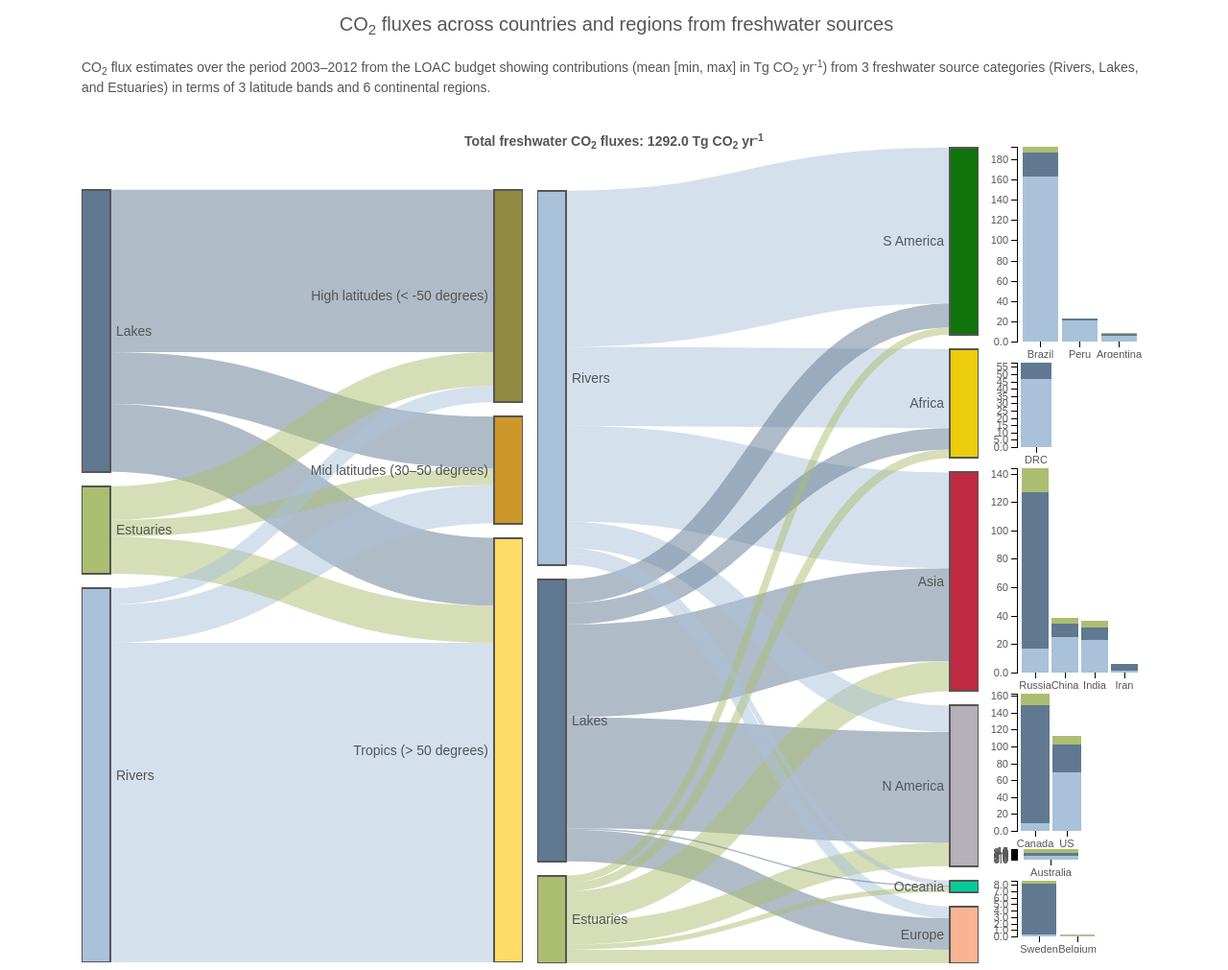
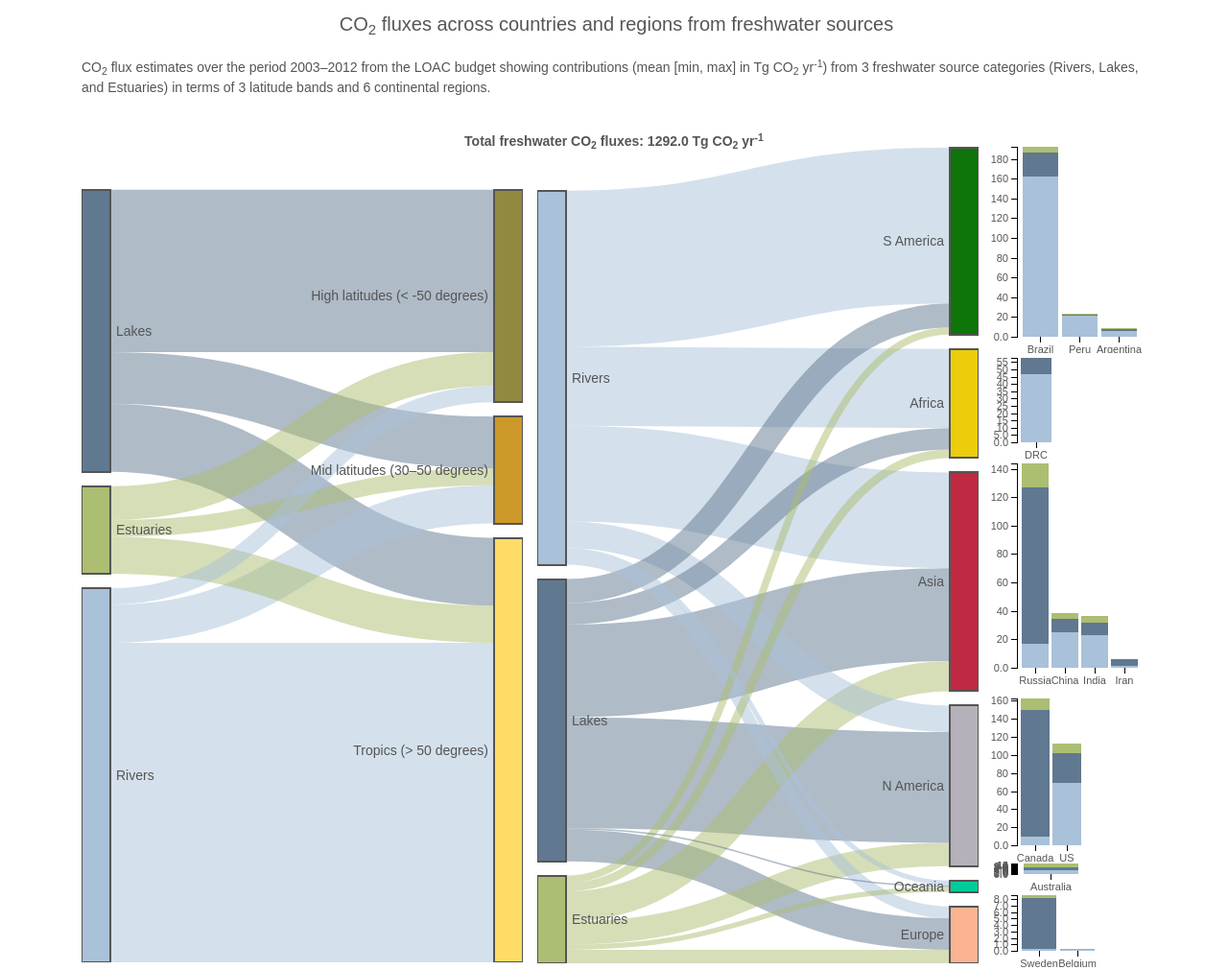
Before and after one commit to KatiRG/C-CASCADES, a plain HTML site: page index.html in a window 1280 px wide. Shown: the top 1011 px of the page at 96% size. Drawn offline with nearby package versions, Linux system fonts and the light colour scheme.

Commit message:
stacked bar svg margins, approx fit

```diff
--- a/index.html
+++ b/index.html
@@ -71,10 +71,10 @@
         makeSankey("#chart1", jsonFile1, 1);
         makeSankey("#chart2", jsonFile2, 2);
 
-        makeStackedBar("#stackedbar_SA", "data/LOAC_budget_TgCyr181113_stackedbar_SAmer.csv", 270, 190);
+        makeStackedBar("#stackedbar_SA", "data/LOAC_budget_TgCyr181113_stackedbar_SAmer.csv", 265, 190);
         makeStackedBar("#stackedbar_Africa", "data/LOAC_budget_TgCyr181113_stackedbar_Africa.csv", 110, 100);
         makeStackedBar("#stackedbar_Asia", "data/LOAC_budget_TgCyr181113_stackedbar_Asia.csv", 235, 190);
-        makeStackedBar("#stackedbar_NAmer", "data/LOAC_budget_TgCyr181113_stackedbar_NAmer.csv", 165, 130);
+        makeStackedBar("#stackedbar_NAmer", "data/LOAC_budget_TgCyr181113_stackedbar_NAmer.csv", 185, 130);
         makeStackedBar("#stackedbar_Oceania", "data/LOAC_budget_TgCyr181113_stackedbar_Oceania.csv", 30, 130);
         makeStackedBar("#stackedbar_Europe", "data/LOAC_budget_TgCyr181113_stackedbar_Europe.csv", 80, 145);
 
@@ -90,7 +90,7 @@
 		    	"#stackedbar_SA": 50,
 		    	"#stackedbar_Africa": 5,
 		    	"#stackedbar_Asia": 5,
-		    	"#stackedbar_NAmer": 5,
+		    	"#stackedbar_NAmer": 15,
 		    	"#stackedbar_Oceania": 2,
 		    	"#stackedbar_Europe": 5
 		    }
```
